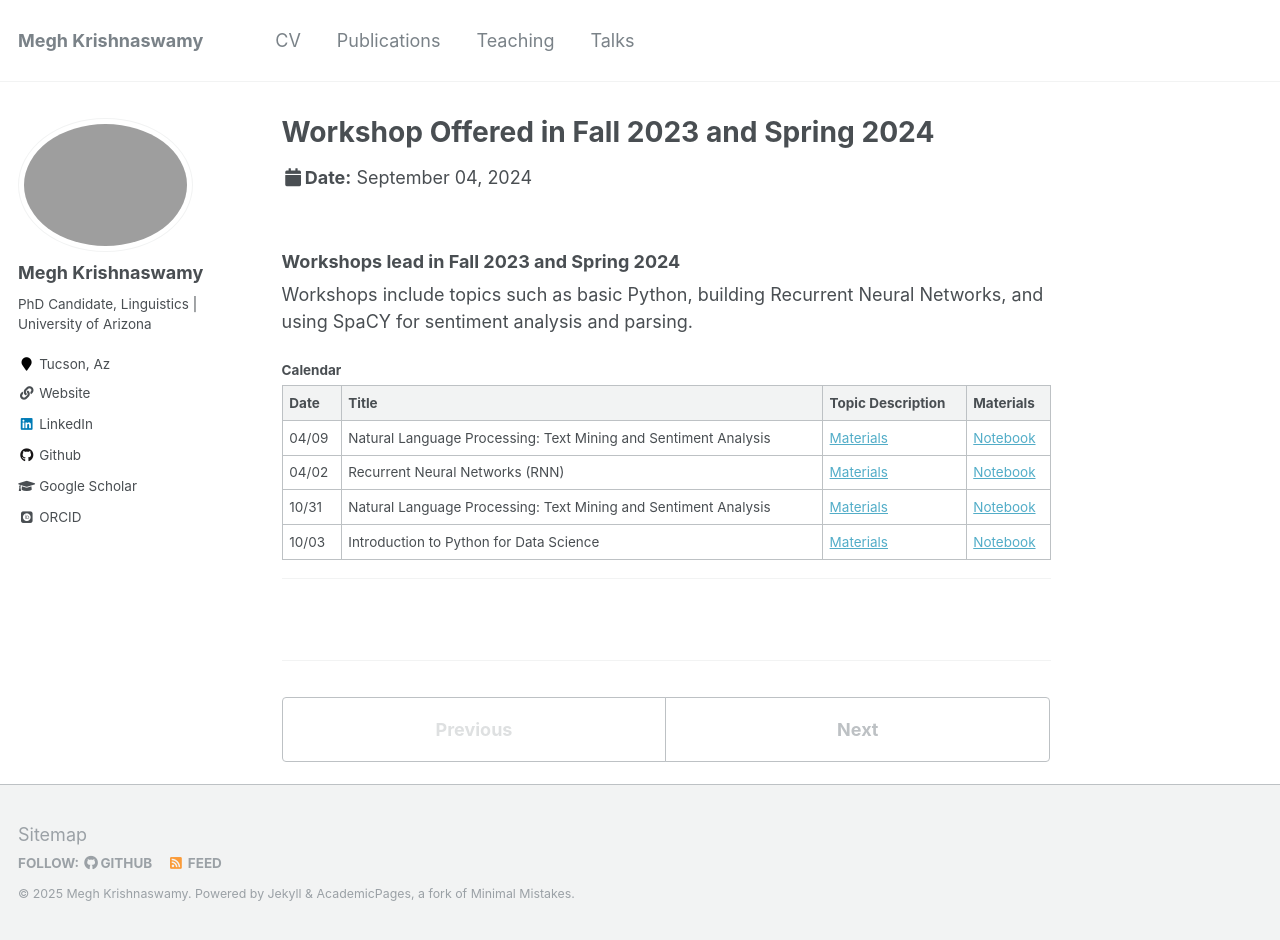
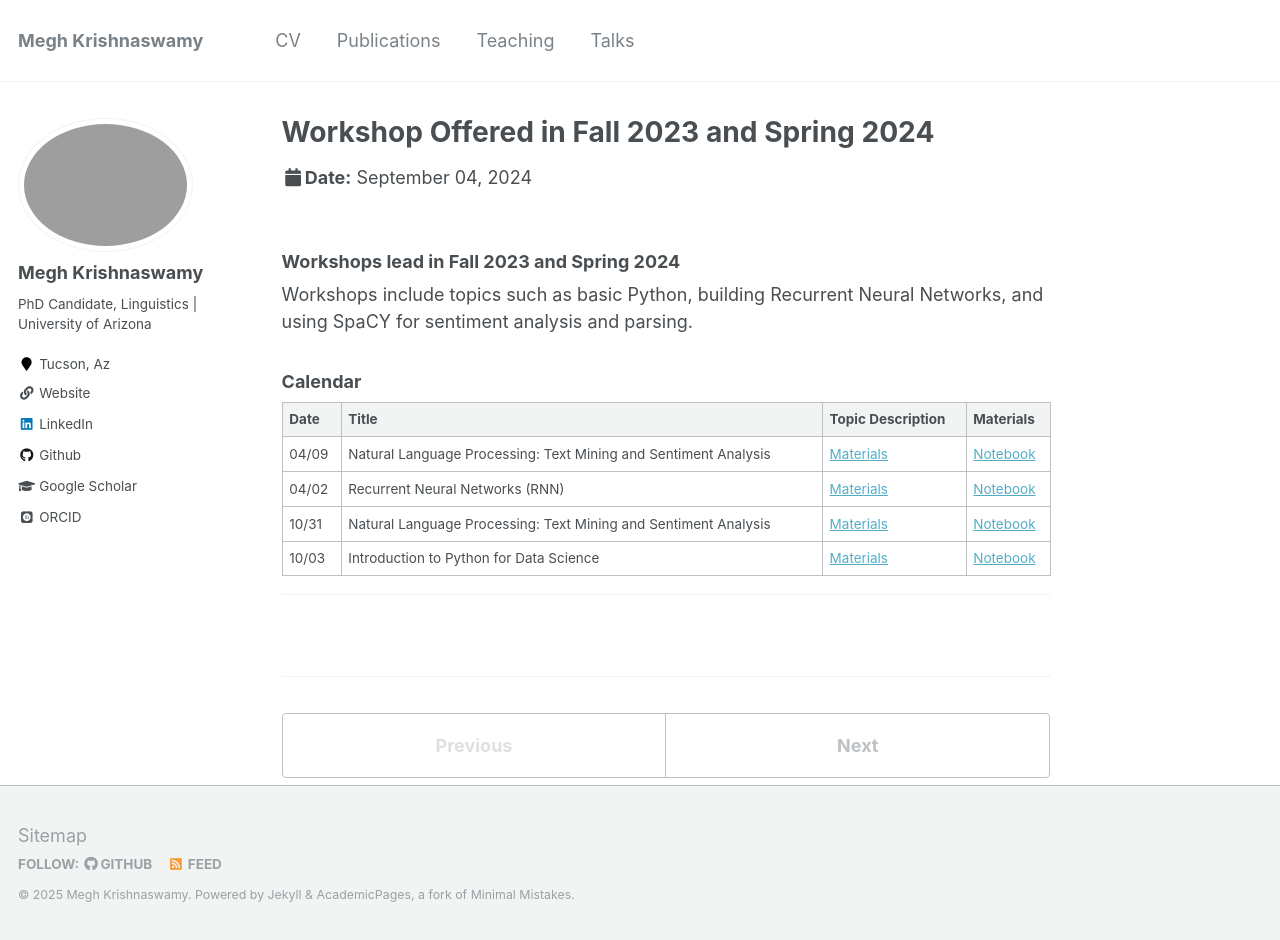
Before and after one commit to meghavarshini/meghavarshini.github.io, a Jekyll site: the page built from _talks/2024-Spring-2023-Fall-Workshops.md, in a window 1280 px wide and 940 px high. Built offline with Jekyll 4.4.1, drawn with Linux system fonts in a browser that asks for light colours; some web fonts are replaced.

```diff
--- a/_talks/2024-Spring-2023-Fall-Workshops.md
+++ b/_talks/2024-Spring-2023-Fall-Workshops.md
@@ -12,7 +12,7 @@ location: "Tucson, Arizona"
 
 Workshops include topics such as basic Python, building Recurrent Neural Networks, and using SpaCY for sentiment analysis and parsing.
 
-#### Calendar
+### Calendar
 
 | Date      | Title      | Topic Description     | Materials       |
 | ------------- | ------------- | -------------      | -------------      |
```
